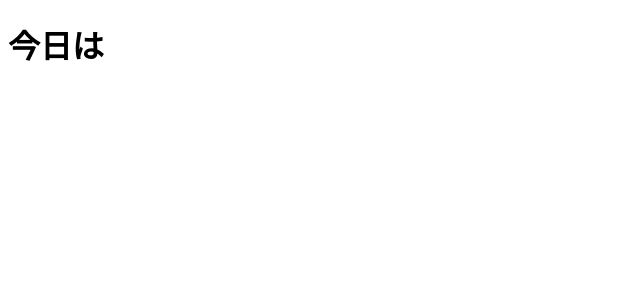
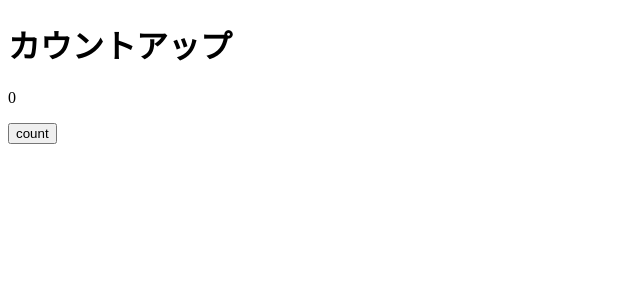
Before and after one commit to Yoshida010/react--u01, a React (Vite) app: page / in a window 1280 px wide. Shown: the top 300 px of the page, without its empty margins (0-640 px from the left). Built offline with nearby package versions, Linux system fonts and the light colour scheme.

Commit message:
追加 カウントアップの追加

```diff
--- a/src/App.tsx
+++ b/src/App.tsx
@@ -1,9 +1,18 @@
 import { FC } from "react";
+import { useState } from "react";
 
 export const App: FC = () => {
+	const [count, setCount] = useState(0);
+
+	const onClickCountUp = () => {
+		setCount(count + 1);
+	};
+
 	return (
 		<div>
-			<h1>今日は</h1>
+			<h1>カウントアップ</h1>
+			<p>{count}</p>
+			<button onClick={onClickCountUp}>count</button>
 		</div>
 	);
 };
```
